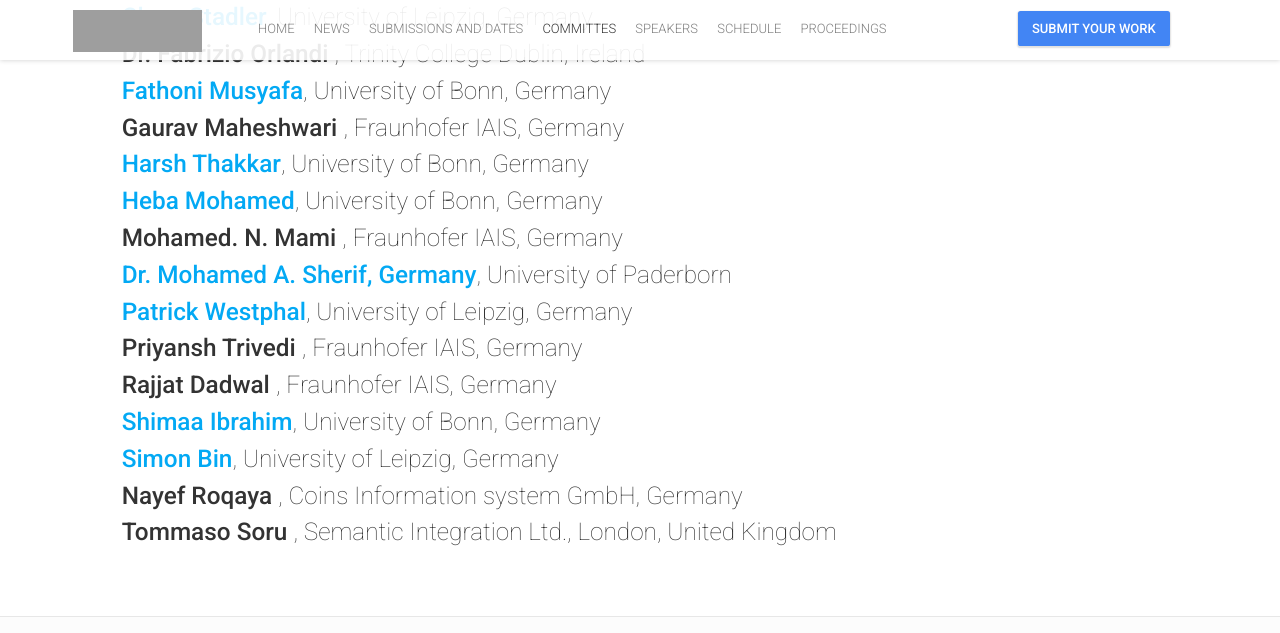
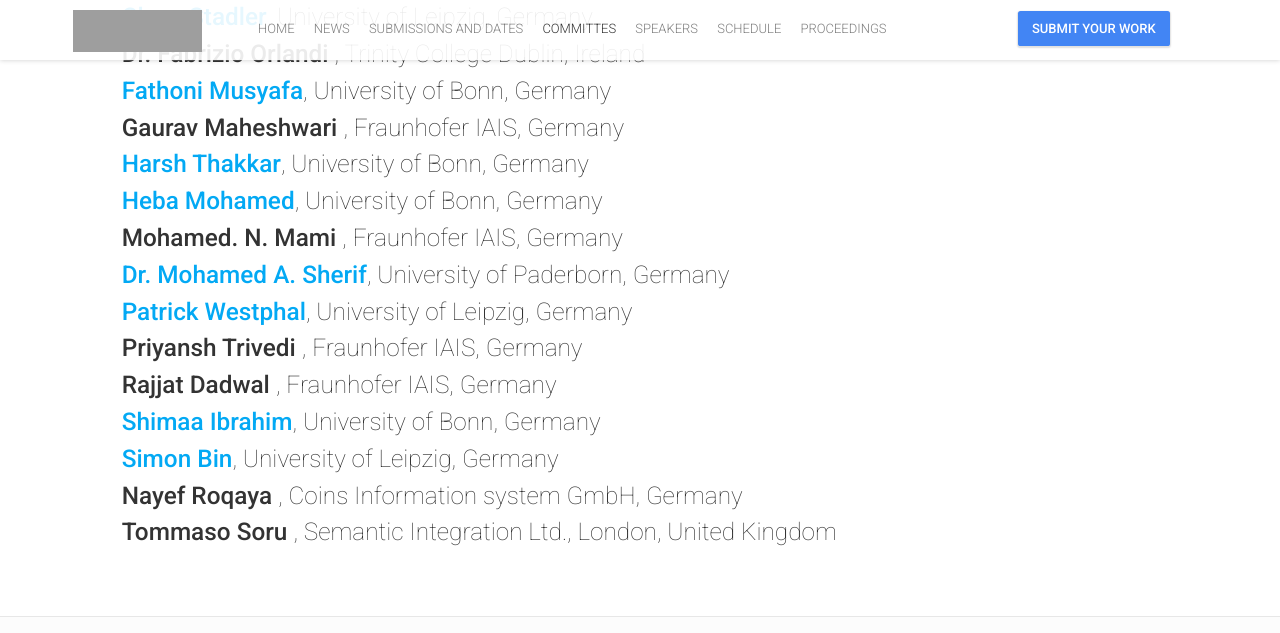
Before and after one commit to SmartDataAnalytics/lascar.sda.tech, a Jekyll site: the page built from team.html, in a window 1280 px wide and 900 px high, scrolled down 1371 px, cut to the strip 0-633 px from the top of the window. Built offline with Jekyll 4.4.1, drawn with Linux system fonts in a browser that asks for light colours; nearby versions of some CDN libraries; comment, search, counter and statistics services are not loaded; grey boxes are pictures that could not be loaded.

```diff
--- a/_data/pcs.yml
+++ b/_data/pcs.yml
@@ -50,8 +50,8 @@
   site:
 -
   id: 10
-  name: "Dr. Mohamed A. Sherif, Germany"
-  affiliation: "University of Paderborn"
+  name: "Dr. Mohamed A. Sherif"
+  affiliation: "University of Paderborn, Germany"
   site: https://dice.cs.uni-paderborn.de/team/profiles/sherif/
 -
   id: 11
```
